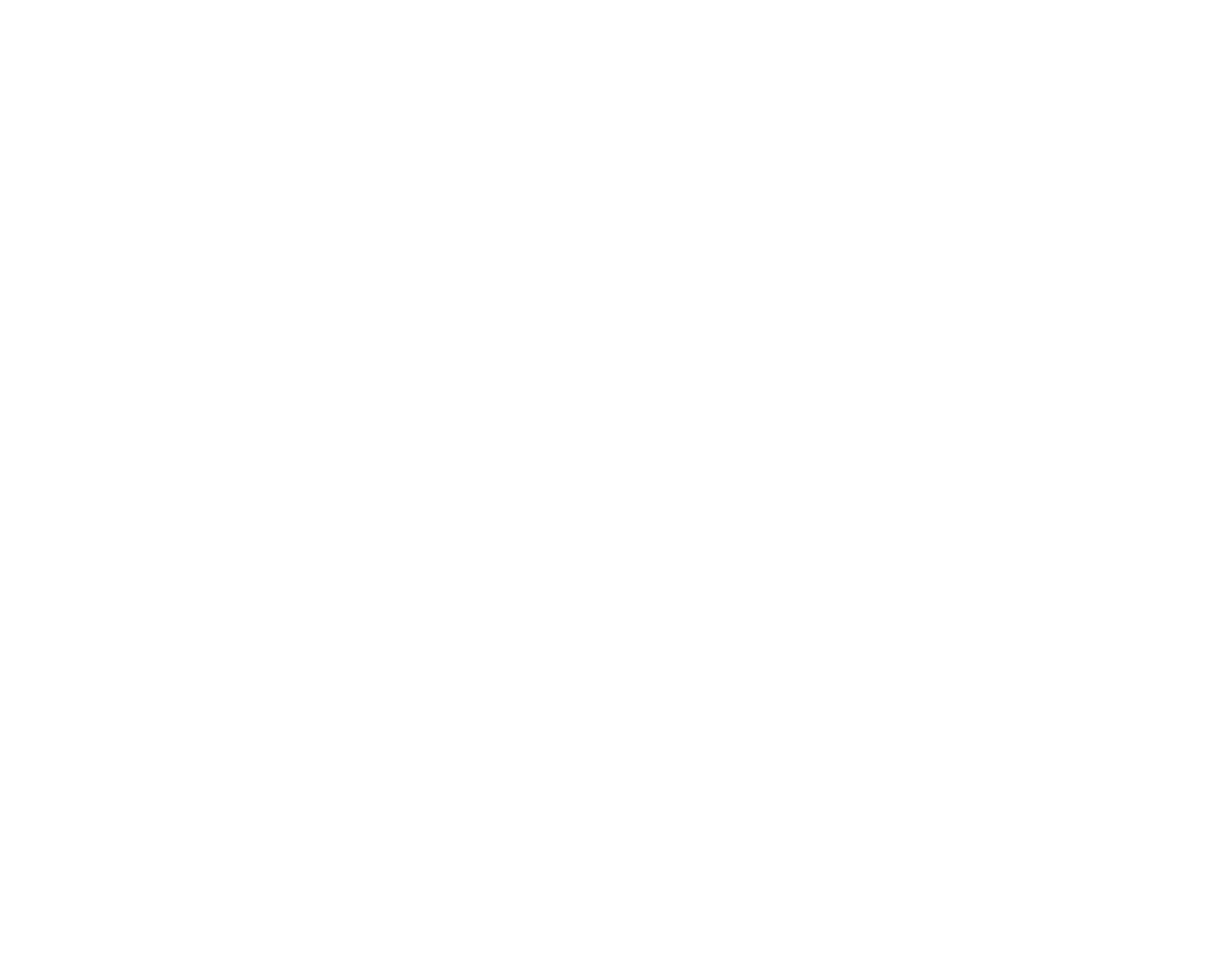
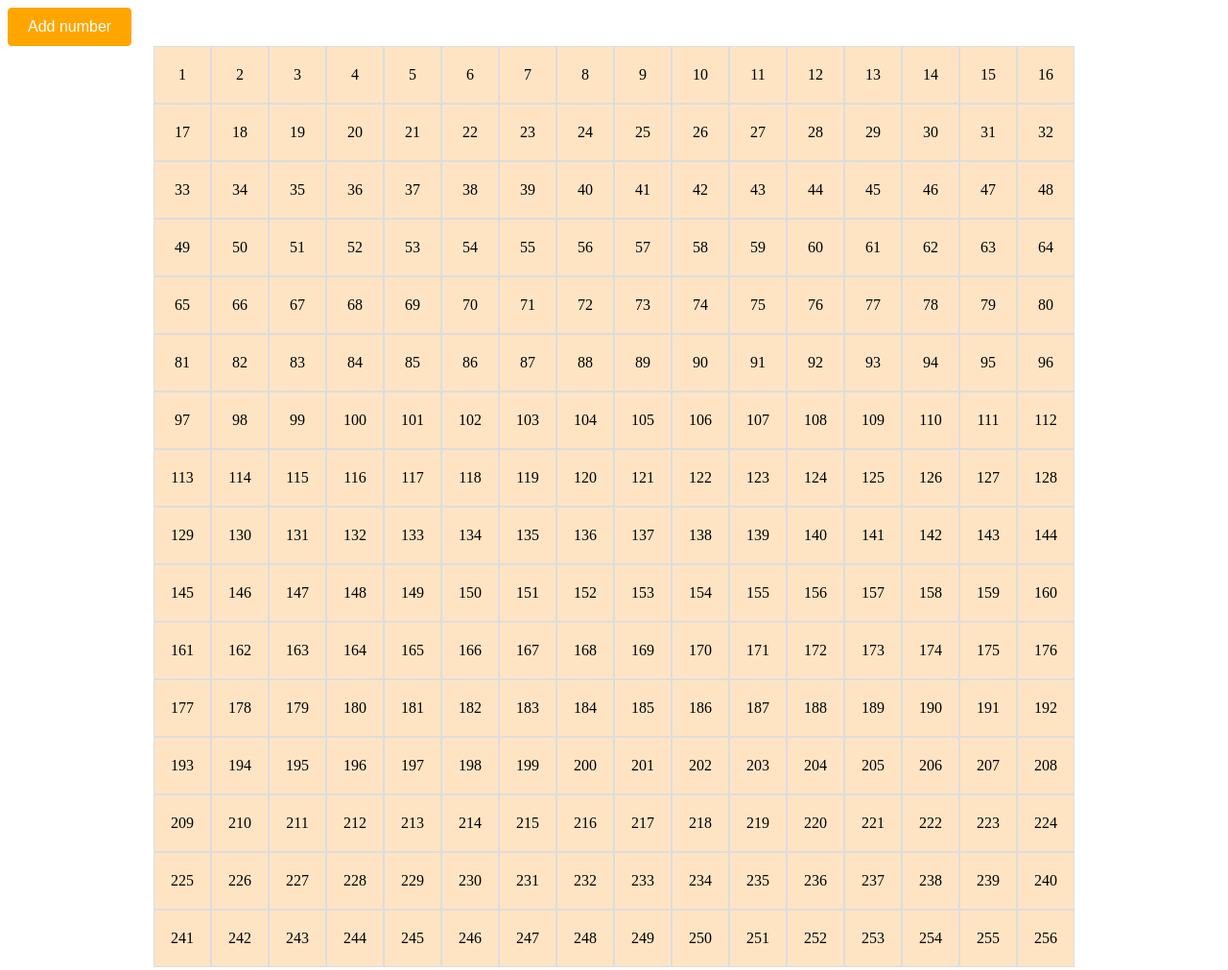
Before and after one commit to Irfanft12/etch-a-sketch, a plain HTML site: page index.html in a window 1280 px wide. Shown: the whole page at 96% size. Before the commit the page ends 800 px from the top, so only its background shows below. Drawn offline with Linux system fonts and the light colour scheme.

Commit message:
final code

```diff
--- a/index.html
+++ b/index.html
@@ -4,8 +4,15 @@
     <meta charset="UTF-8">
     <meta name="viewport" content="width=device-width, initial-scale=1.0">
     <title>Document</title>
+    <link rel="stylesheet" href="./style.css">
 </head>
 <body>
+    <div>
+        <button id="add-number" class="add-number">Add number</button>
+    </div>
 
+    <div class="container"></div>
+
+    <script src="./index.js"></script>
 </body>
 </html>
--- /dev/null
+++ b/index.js
@@ -0,0 +1,30 @@
+const container = document.querySelector(".container");
+const addGridBtn = document.querySelector("#add-number");
+let gridCount = 256;
+
+addGridBtn.addEventListener("click", function() {
+   const number = +prompt("How many grids you want enter a number not more than 100", 0);
+   if (number > 100 || number <= 0) {
+
+    alert("Enter a number between 0 and 100")
+
+   } else {
+        gridCount = number
+        createGrids();
+   }
+})
+
+function createGrids() {
+    container.innerHTML = "";
+    for (let i = 1; i <= gridCount; i++) {
+        const squareGrid = document.createElement("div");
+        squareGrid.classList.add("square-grid");
+        squareGrid.textContent = i;
+        container.appendChild(squareGrid)
+    }
+}
+
+createGrids();
+
+const squareGrids = document.querySelectorAll(".square-grid");
+console.log(squareGrids.length);
--- /dev/null
+++ b/style.css
@@ -0,0 +1,34 @@
+
+* {
+    box-sizing: border-box;
+}
+.container {
+    width: 960px;
+    margin-right: auto;
+    margin-left: auto;
+
+    display: flex;
+    flex-wrap: wrap;
+
+}
+.square-grid {
+    width: 60px;
+    height: 60px;
+    background-color: bisque;
+    border: 1px solid #dddddd;
+    display: inline-flex;
+    justify-content: center;
+    align-items: center;
+}
+.square-grid:hover {
+    background-color: rgb(250, 203, 146);
+}
+.add-number {
+    background-color: orange;
+    display: inline-flex;
+    border-radius: 4px;
+    color: #ffffff;
+    padding: 10px 20px;
+    font-size: 16px;
+    border: 1px solid orange
+}
```
